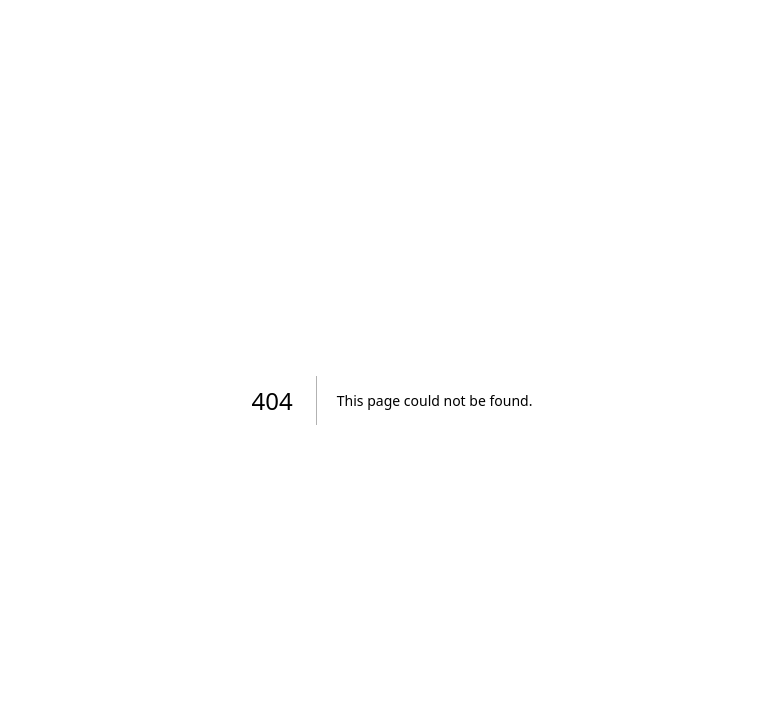
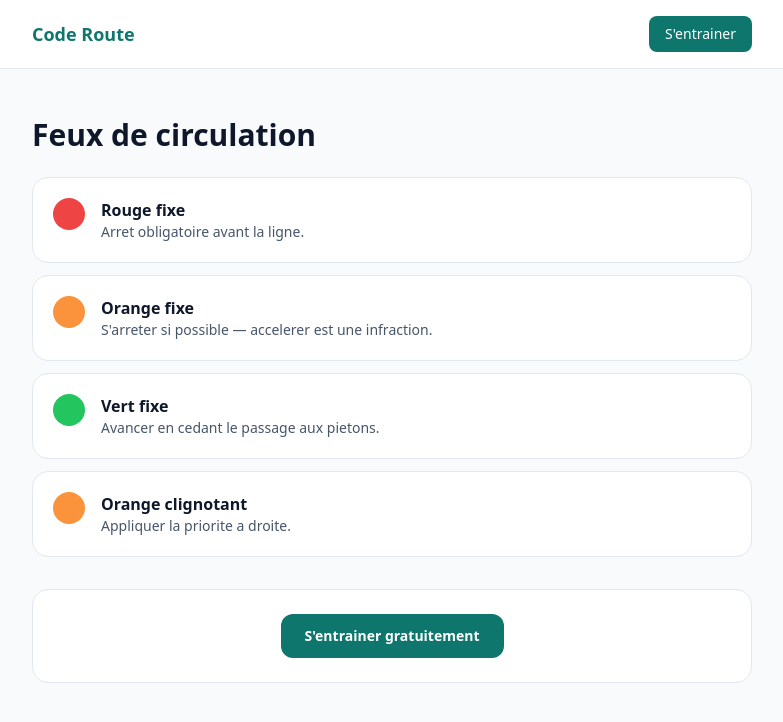
Before and after one commit to Salah8704/code-R, a Next.js app in the folder code-route-mvp/: page /seo/feux-circulation in a window 1280 px wide. Before the commit this address had no page. Shown: the top 722 px of the page, without its empty margins (248-1031 px from the left). Built offline with nearby package versions, Linux system fonts and the light colour scheme.

Commit message:
add page.tsx

```diff
--- /dev/null
+++ b/code-route-mvp/app/seo/feux-circulation/page.tsx
@@ -0,0 +1,4 @@
+import Link from "next/link";
+export const metadata={title:"Feux de circulation — Regles et pieges",description:"Feux tricolores, orange clignotant, fleches : tout savoir pour l'examen."};
+const LIGHTS=[{color:"bg-red-500",label:"Rouge fixe",rule:"Arret obligatoire avant la ligne."},{color:"bg-orange-400",label:"Orange fixe",rule:"S'arreter si possible — accelerer est une infraction."},{color:"bg-green-500",label:"Vert fixe",rule:"Avancer en cedant le passage aux pietons."},{color:"bg-orange-400",label:"Orange clignotant",rule:"Appliquer la priorite a droite."}];
+export default function Page(){return(<main className="min-h-screen bg-slate-50"><nav className="border-b border-slate-200 bg-white"><div className="mx-auto flex max-w-3xl items-center justify-between px-6 py-4"><Link href="/" className="text-lg font-bold text-brand">Code Route</Link><Link href="/auth/register" className="rounded-lg bg-brand px-4 py-2 text-sm font-medium text-white">S'entrainer</Link></div></nav><div className="mx-auto max-w-3xl px-6 py-12"><h1 className="text-3xl font-bold text-slate-900 mb-6">Feux de circulation</h1><div className="space-y-3 mb-8">{LIGHTS.map(l=><div key={l.label} className="rounded-2xl border border-slate-200 bg-white p-5 flex items-start gap-4"><div className={`h-8 w-8 rounded-full flex-shrink-0 ${l.color}`}/><div><p className="font-semibold text-slate-900">{l.label}</p><p className="text-sm text-slate-600">{l.rule}</p></div></div>)}</div><div className="rounded-2xl border border-slate-200 bg-white p-6 text-center"><Link href="/auth/register" className="inline-block rounded-xl bg-brand px-6 py-3 text-sm font-semibold text-white">S'entrainer gratuitement</Link></div></div></main>);}
```
